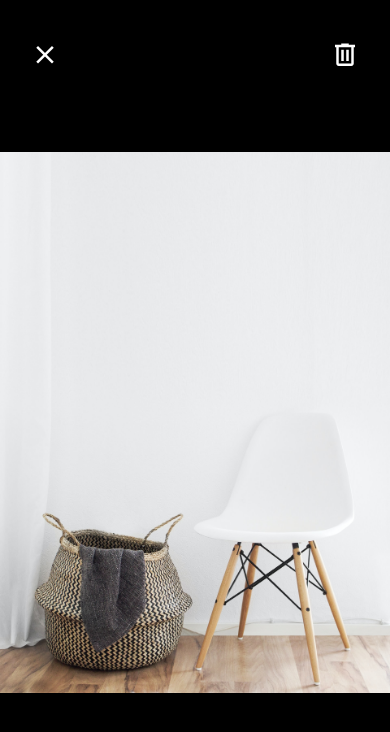
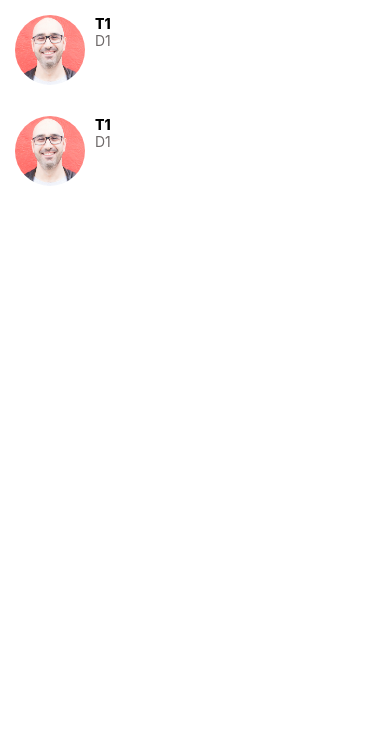
Before and after one commit to ahmadhmi/ReactNative-Project-MarketPlace-, a React Native app: screen / in a window 390 px wide. Shown: the top 732 px of the page. Built offline with nearby package versions, Linux system fonts and the light colour scheme.

Commit message:
Adding Messages Screen, ListItemSeparator and Screen Components

```diff
--- a/App.js
+++ b/App.js
@@ -1,9 +1,10 @@
 import React from "react";
 import ListingDetailsScreen from "./app/screens/ListingDetailsScreen";
 import ViewImageScreen from "./app/screens/ViewImageScreen";
+import MessagesScreen from "./app/screens/MessagesScreen";
 
 export default function App() {
   return (
-    <ViewImageScreen/>
+    <MessagesScreen/>
   );
 }
--- a/app/components/ListItem.js
+++ b/app/components/ListItem.js
@@ -1,10 +1,11 @@
-import React from 'react';
-import { View, StyleSheet, Image} from 'react-native';
-import AppText from './AppText';
-import colors from '../config/colors';
+import React from "react";
+import { View, StyleSheet, Image, TouchableHighlight } from "react-native";
+import AppText from "./AppText";
+import colors from "../config/colors";
 
-function ListItem({image, title, subtitle}) {
+function ListItem({ image, title, subtitle, handleOnPress }) {
   return (
+    <TouchableHighlight underlayColor={colors.medium} onPress={handleOnPress}>
       <View style={styles.container}>
         <Image source={image} style={styles.image} />
         <View>
@@ -12,24 +13,26 @@ function ListItem({image, title, subtitle}) {
           <AppText style={styles.subtitle}>{subtitle}</AppText>
         </View>
       </View>
+    </TouchableHighlight>
   );
 }
 const styles = StyleSheet.create({
-    container:{
-        flexDirection: 'row'
+  container: {
+    flexDirection: "row",
+    padding: 15,
   },
-    image:{
+  image: {
     width: 70,
     height: 70,
     borderRadius: 35,
-        marginRight: 10
+    marginRight: 10,
   },
-    title:{
-        fontWeight: '800'
+  title: {
+    fontWeight: "800",
   },
-    subtitle:{
-        color: colors.medium
-    }
-})
+  subtitle: {
+    color: colors.medium,
+  },
+});
 
 export default ListItem;
--- /dev/null
+++ b/app/components/ListItemSeparator.js
@@ -0,0 +1,17 @@
+import React from "react";
+import {View, StyleSheet} from "react-native";
+import colors from "../config/colors";
+
+function ListItemSeparator() {
+  return <View style={styles.separator} />;
+}
+
+const styles = StyleSheet.create({
+    separator:{
+        width: '100%',
+        height: 1,
+        backgroundColor: colors.light
+    }
+});
+
+export default ListItemSeparator;
--- /dev/null
+++ b/app/components/Screen.js
@@ -0,0 +1,18 @@
+import React from 'react';
+import  Constants  from 'expo-constants';
+import { SafeAreaView, StyleSheet } from 'react-native';
+
+function Screen({children}) {
+    return (
+        <SafeAreaView style={styles.screen}>
+            {children}
+        </SafeAreaView>
+    );
+}
+const styles = StyleSheet.create({
+    screen:{
+        paddingTop: Constants.statusBarHeight
+    }
+})
+
+export default Screen;
--- a/app/config/colors.js
+++ b/app/config/colors.js
@@ -4,4 +4,5 @@ export default {
   black: "#000",
   white: "#fff",
   medium: "#6e6969",
+  light: "f8f4f4",
 };
--- /dev/null
+++ b/app/screens/MessagesScreen.js
@@ -0,0 +1,49 @@
+import React from "react";
+import { FlatList, SafeAreaView, StyleSheet, View } from "react-native";
+import Constants from "expo-constants";
+import Screen from "../components/Screen";
+import ListItem from "../components/ListItem";
+import ListItemSeparator from "../components/ListItemSeparator";
+
+const messages = [
+  {
+    id: 1,
+    title: "T1",
+    description: "D1",
+    image: require("../assets/mosh.jpg"),
+  },
+  {
+    id: 2,
+    title: "T1",
+    description: "D1",
+    image: require("../assets/mosh.jpg"),
+  },
+];
+
+function MessagesScreen(props) {
+  return (
+    <Screen style={styles.screen}>
+      <FlatList
+        data={messages}
+        keyExtractor={(messages) => messages.id.toString()}
+        renderItem={({ item }) => (
+          <ListItem
+            title={item.title}
+            subtitle={item.description}
+            image={item.image}
+            handleOnPress={() => console.log("Message selected", item)}
+          />
+        )}
+        ItemSeparatorComponent={ListItemSeparator}
+      />
+    </Screen>
+  );
+}
+
+const styles = StyleSheet.create({
+  screen: {
+    paddingTop: Constants.statusBarHeight,
+  },
+});
+
+export default MessagesScreen;
--- a/package.json
+++ b/package.json
@@ -11,9 +11,11 @@
   "dependencies": {
     "@react-native-community/hooks": "^3.0.0",
     "expo": "~49.0.10",
+    "expo-constants": "^14.4.2",
     "expo-status-bar": "~1.6.0",
     "react": "18.2.0",
-    "react-native": "0.72.5"
+    "react-native": "0.72.5",
+    "react-native-gesture-handler": "~2.12.0"
   },
   "devDependencies": {
     "@babel/core": "^7.20.0",
```
Also changed, not shown: 1 other file (tests, documents, lock files or other folders). Lines whose indentation alone changed are shown as unchanged.
